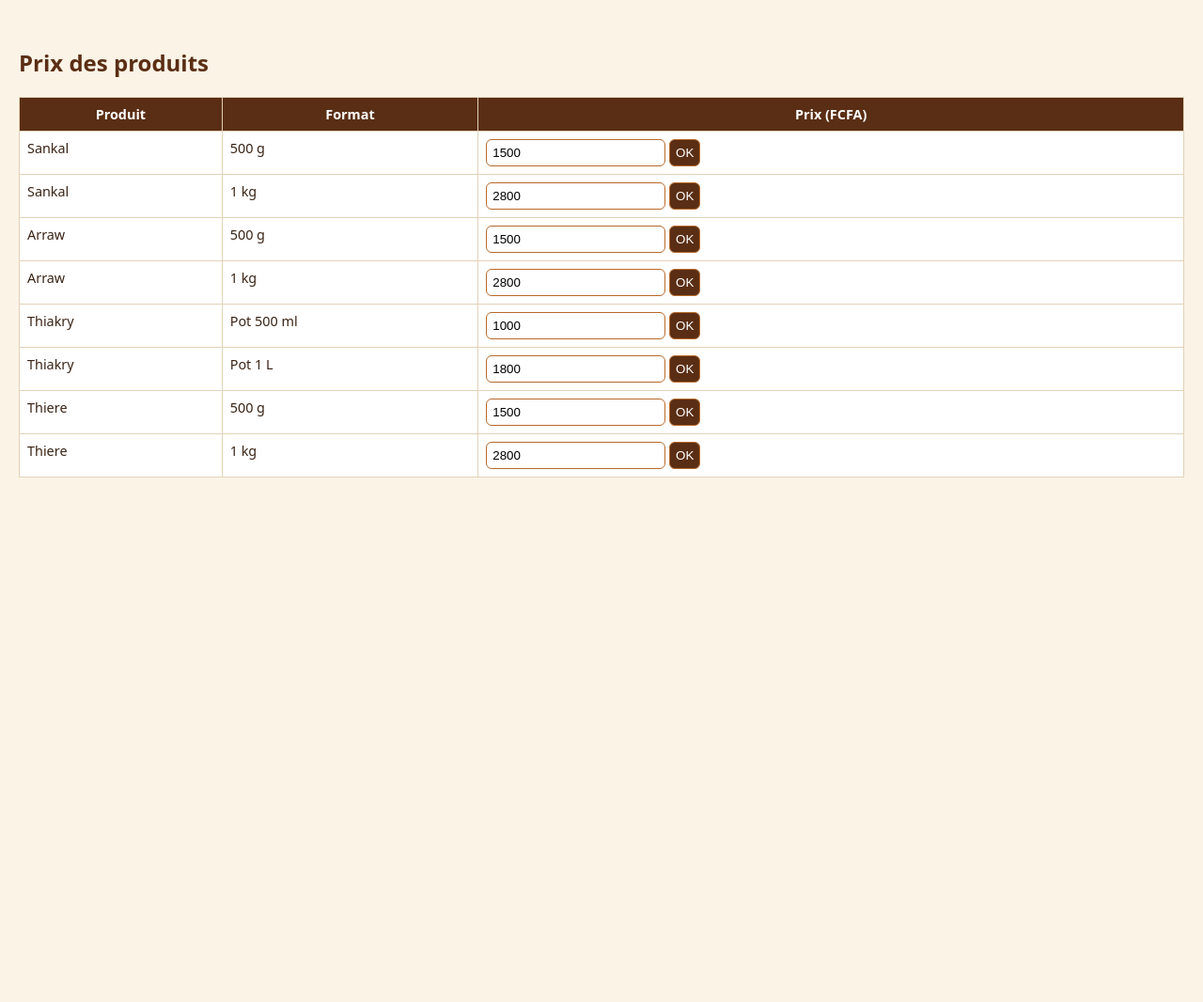
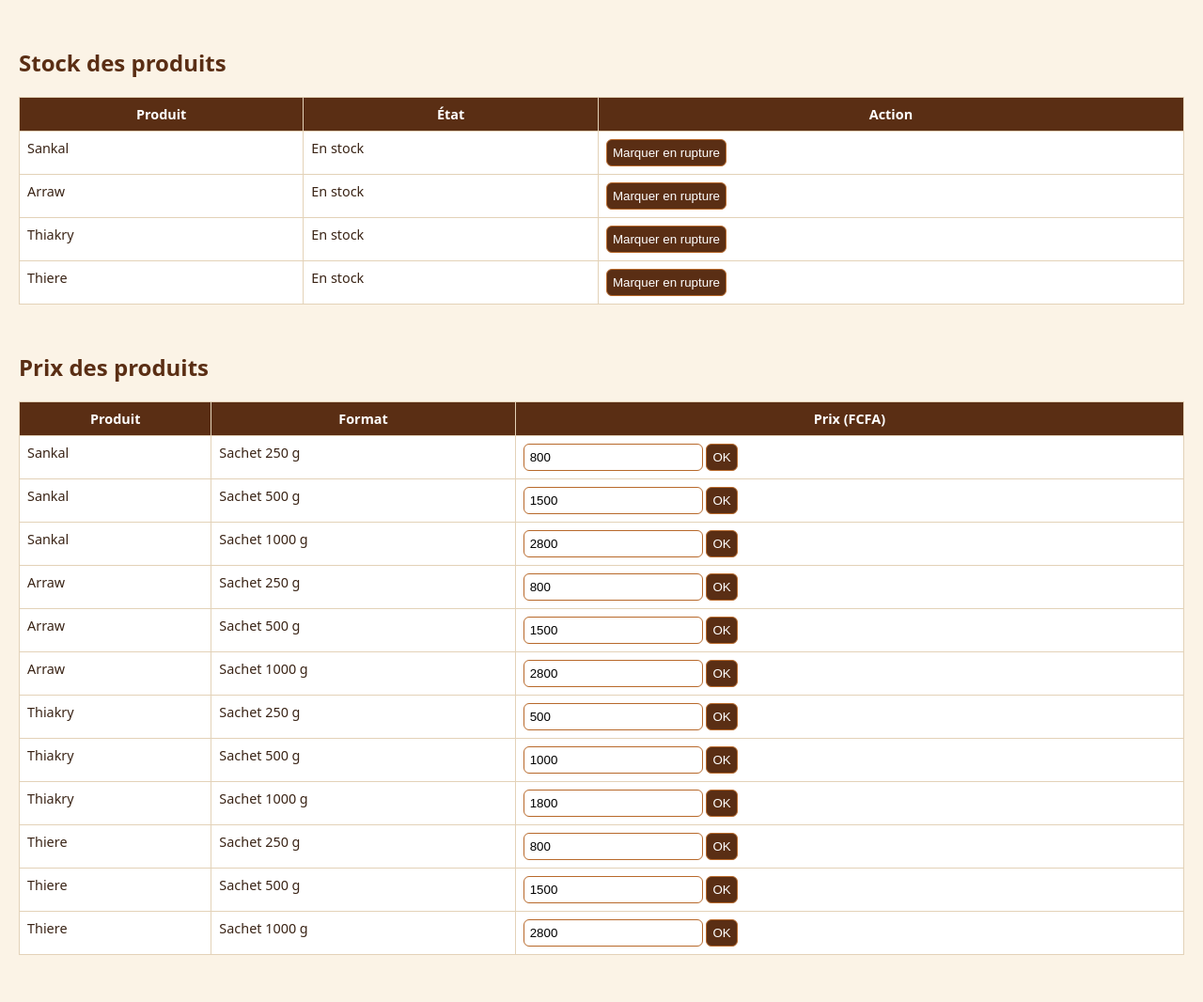
Before and after one commit to mairame21/and_deggo, a PHP site: page /admin/index.php in a window 1280 px wide. Shown: the part 143-1209 px from the top of the page at 94% size. Before the commit the page ends 651 px from the top, so only its background shows below. Run offline with PHP 8.4, Linux system fonts and the light colour scheme; the visitor is signed in with stand-in values (Sample User, id 1).

Commit message:
front-end correction

```diff
--- a/admin/index.php
+++ b/admin/index.php
@@ -10,6 +10,7 @@ $h = fn($s) => htmlspecialchars((string)$s, ENT_QUOTES, 'UTF-8');
 <h1>Espace admin – AND DEGGO</h1><form method="post"><input type="password" name="pw" placeholder="Mot de passe" required> <button>Connexion</button></form><p style="color:red"><?= $h($err ?? '') ?></p>
 <?php else:
 if (isset($_POST['status'])) db()->prepare("UPDATE orders SET status=? WHERE id=?")->execute([$_POST['status'], (int)$_POST['oid']]);
+if (isset($_POST['pid'])) db()->prepare("UPDATE products SET in_stock=? WHERE id=?")->execute([empty($_POST['in_stock']) ? 0 : 1, (int)$_POST['pid']]);
 if (isset($_POST['price'])) db()->prepare("UPDATE options SET price=? WHERE id=?")->execute([max(0,(int)$_POST['price']), (int)$_POST['opt']]);
 $orders = db()->query("SELECT * FROM orders ORDER BY id DESC")->fetchAll(PDO::FETCH_ASSOC);
 $tot = array_sum(array_column(array_filter($orders, fn($o)=>$o['status']!=='Annulée'), 'total'));
@@ -21,6 +22,9 @@ $tot = array_sum(array_column(array_filter($orders, fn($o)=>$o['status']!=='Annu
 <td><?php foreach (json_decode($o['items'], true) as $i) echo $h($i['q'].' x '.$i['name'].' ('.$i['l'].')').'<br>'; ?></td>
 <td><?= number_format($o['total'],0,',',' ') ?> FCFA</td>
 <td><form method="post"><input type="hidden" name="oid" value="<?= $o['id'] ?>"><select name="status" onchange="this.form.submit()"><?php foreach (['Nouvelle','Confirmée','Livrée','Annulée'] as $s) echo '<option'.($s===$o['status']?' selected':'').'>'.$s.'</option>'; ?></select></form></td></tr><?php endforeach; ?></table></div>
+<h2>Stock des produits</h2><div class="wrap"><table><tr><th>Produit</th><th>État</th><th>Action</th></tr>
+<?php foreach (catalog() as $p): ?><tr><td><?= $h($p['name']) ?></td><td><?= $p['inStock'] ? 'En stock' : '<b style="color:#b3261e">Rupture de stock</b>' ?></td>
+<td><form method="post"><input type="hidden" name="pid" value="<?= $p['id'] ?>"><input type="hidden" name="in_stock" value="<?= $p['inStock'] ? 0 : 1 ?>"><button><?= $p['inStock'] ? 'Marquer en rupture' : 'Remettre en stock' ?></button></form></td></tr><?php endforeach; ?></table></div>
 <h2>Prix des produits</h2><div class="wrap"><table><tr><th>Produit</th><th>Format</th><th>Prix (FCFA)</th></tr>
 <?php foreach (catalog() as $p) foreach ($p['options'] as $o): ?><tr><td><?= $h($p['name']) ?></td><td><?= $h($o['l']) ?></td>
 <td><form method="post"><input type="hidden" name="opt" value="<?= $o['oid'] ?>"><input type="number" name="price" value="<?= $o['p'] ?>"> <button>OK</button></form></td></tr><?php endforeach; ?></table></div>
--- a/api/db.php
+++ b/api/db.php
@@ -5,15 +5,31 @@ function db() {
   if ($p) return $p;
   $p = new PDO('sqlite:' . DB_FILE);
   $p->setAttribute(PDO::ATTR_ERRMODE, PDO::ERRMODE_EXCEPTION);
-  $p->exec("CREATE TABLE IF NOT EXISTS products(id INTEGER PRIMARY KEY, name TEXT, cat TEXT, icon TEXT, descr TEXT)");
+  $p->exec("CREATE TABLE IF NOT EXISTS products(id INTEGER PRIMARY KEY, name TEXT, cat TEXT, icon TEXT, descr TEXT, in_stock INTEGER DEFAULT 1)");
   $p->exec("CREATE TABLE IF NOT EXISTS options(id INTEGER PRIMARY KEY, product_id INTEGER, label TEXT, price INTEGER)");
   $p->exec("CREATE TABLE IF NOT EXISTS orders(id INTEGER PRIMARY KEY, created TEXT, nom TEXT, tel TEXT, mode TEXT, adresse TEXT, paiement TEXT, note TEXT, items TEXT, subtotal INTEGER, fee INTEGER, total INTEGER, status TEXT DEFAULT 'Nouvelle')");
+  // Migration (une seule fois) : colonne de stock + formats en sachets de 250 g / 500 g / 1000 g
+  if ((int)$p->query("PRAGMA user_version")->fetchColumn() < 1) {
+    try { $p->exec("ALTER TABLE products ADD COLUMN in_stock INTEGER DEFAULT 1"); } catch (Exception $e) {}
+    $p->exec("UPDATE options SET label='Sachet 500 g' WHERE label IN ('500 g','Pot 500 ml')");
+    $p->exec("UPDATE options SET label='Sachet 1000 g' WHERE label IN ('1 kg','Pot 1 L')");
+    foreach ($p->query("SELECT id FROM products")->fetchAll(PDO::FETCH_COLUMN) as $pid) {
+      $has = $p->prepare("SELECT COUNT(*) FROM options WHERE product_id=? AND label='Sachet 250 g'");
+      $has->execute([$pid]);
+      if ($has->fetchColumn()) continue;
+      $b = $p->prepare("SELECT price FROM options WHERE product_id=? AND label='Sachet 500 g'");
+      $b->execute([$pid]);
+      $base = (int)$b->fetchColumn();
+      if ($base > 0) $p->prepare("INSERT INTO options(product_id,label,price) VALUES(?,?,?)")->execute([$pid, 'Sachet 250 g', (int)(ceil($base / 200) * 100)]);
+    }
+    $p->exec("PRAGMA user_version = 1");
+  }
   if (!$p->query("SELECT COUNT(*) FROM products")->fetchColumn()) {
     $seed = [
-      ['Sankal','Sankal','🌾','Préparé avec des céréales locales.',[['500 g',1500],['1 kg',2800]]],
-      ['Arraw','Arraw','🥣','Un classique du terroir, fait main.',[['500 g',1500],['1 kg',2800]]],
-      ['Thiakry','Thiakry','🍚','Le dessert traditionnel, prêt à déguster.',[['Pot 500 ml',1000],['Pot 1 L',1800]]],
-      ['Thiere','Thiere','🍲','Céréale roulée à la vapeur, savoureuse.',[['500 g',1500],['1 kg',2800]]],
+      ['Sankal','Sankal','🌾','Préparé avec des céréales locales.',[['Sachet 250 g',800],['Sachet 500 g',1500],['Sachet 1000 g',2800]]],
+      ['Arraw','Arraw','🥣','Un classique du terroir, fait main.',[['Sachet 250 g',800],['Sachet 500 g',1500],['Sachet 1000 g',2800]]],
+      ['Thiakry','Thiakry','🍚','Le dessert traditionnel, prêt à déguster.',[['Sachet 250 g',500],['Sachet 500 g',1000],['Sachet 1000 g',1800]]],
+      ['Thiere','Thiere','🍲','Céréale roulée à la vapeur, savoureuse.',[['Sachet 250 g',800],['Sachet 500 g',1500],['Sachet 1000 g',2800]]],
     ];
     foreach ($seed as $s) {
       $p->prepare("INSERT INTO products(name,cat,icon,descr) VALUES(?,?,?,?)")->execute([$s[0],$s[1],$s[2],$s[3]]);
@@ -26,9 +42,9 @@ function db() {
 function catalog() {
   $out = [];
   foreach (db()->query("SELECT * FROM products ORDER BY id") as $r) {
-    $st = db()->prepare("SELECT id,label,price FROM options WHERE product_id=? ORDER BY id");
+    $st = db()->prepare("SELECT id,label,price FROM options WHERE product_id=? ORDER BY price, id");
     $st->execute([$r['id']]);
-    $out[] = ['id'=>(int)$r['id'],'name'=>$r['name'],'cat'=>$r['cat'],'icon'=>$r['icon'],'desc'=>$r['descr'],
+    $out[] = ['id'=>(int)$r['id'],'name'=>$r['name'],'cat'=>$r['cat'],'icon'=>$r['icon'],'desc'=>$r['descr'],'inStock'=>((int)($r['in_stock'] ?? 1)) !== 0,
       'options'=>array_map(fn($o)=>['oid'=>(int)$o['id'],'l'=>$o['label'],'p'=>(int)$o['price']], $st->fetchAll(PDO::FETCH_ASSOC))];
   }
   return $out;
--- a/api/order.php
+++ b/api/order.php
@@ -13,6 +13,7 @@ if ($mode === 'livraison' && $adresse === '') fail('Adresse de livraison requise
 $cat = catalog(); $items = []; $sub = 0;
 foreach (($d['items'] ?? []) as $it) {
   foreach ($cat as $p) if ($p['id'] === (int)$it['id'] && isset($p['options'][(int)$it['i']])) {
+    if (!$p['inStock']) fail($p['name'] . ' est en rupture de stock');
     $o = $p['options'][(int)$it['i']]; $q = max(1, min(99, (int)$it['q']));
     $items[] = ['name'=>$p['name'],'l'=>$o['l'],'p'=>$o['p'],'q'=>$q]; $sub += $o['p'] * $q;
   }
```
Also changed, not shown: index.html (+17 -30 lines), script.js (+20 -14 lines), style.css (+9 -1 lines), README.txt.
